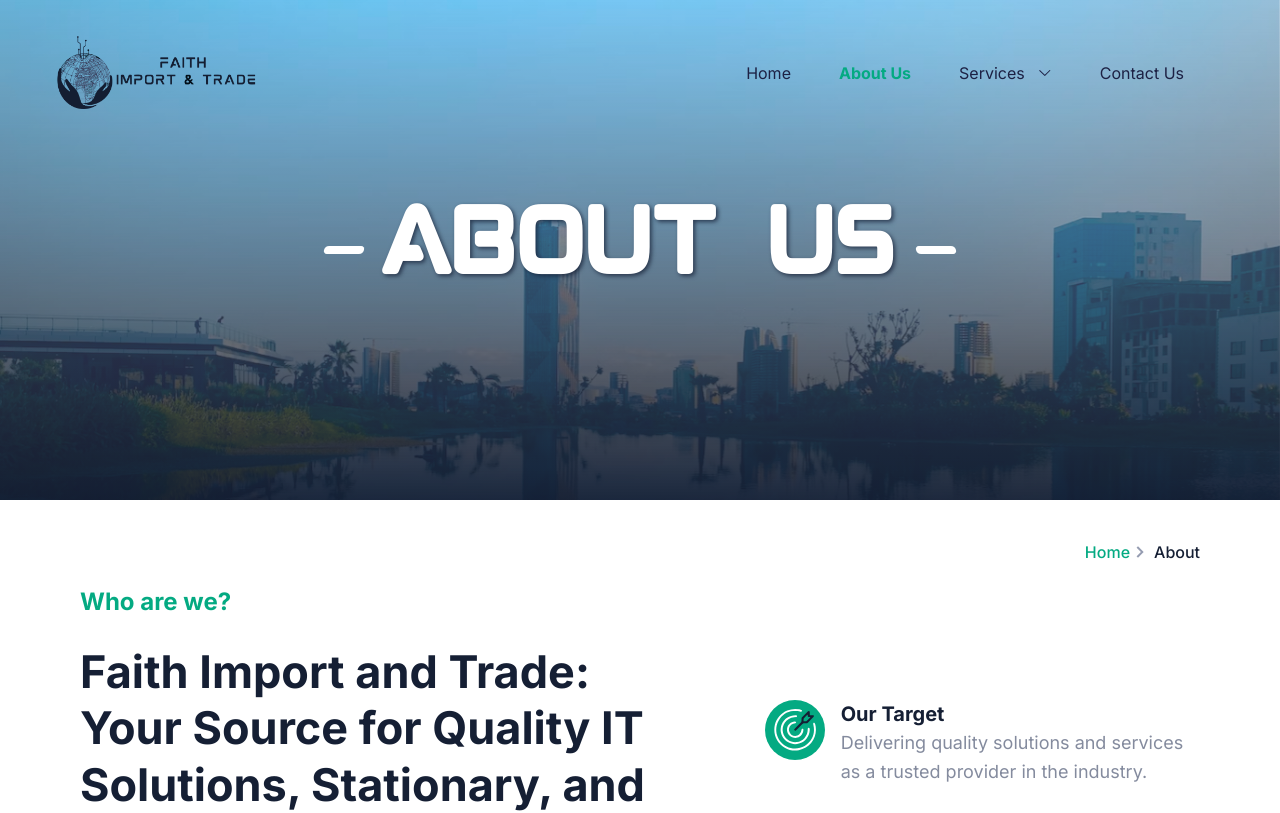
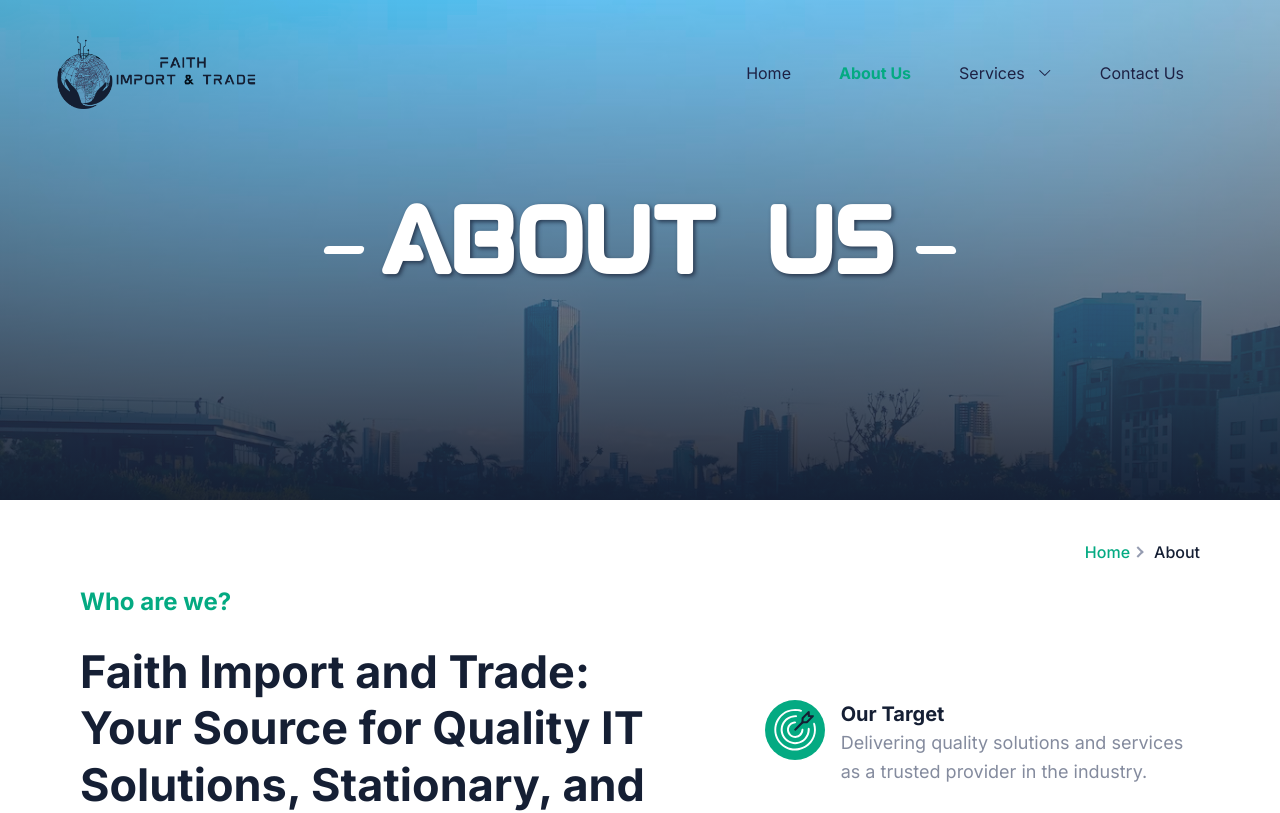
Before and after one commit to Bekione/Faith-Import-And-Trade-Website, a Next.js app: page /about in a window 1280 px wide. Shown: the top 813 px of the page. Built offline with nearby package versions, Linux system fonts and the light colour scheme.

Commit message:
added new prop

```diff
--- a/app/about/page.jsx
+++ b/app/about/page.jsx
@@ -8,7 +8,11 @@ import AboutCustomers from "@components/About/AboutCustomers";
 const page = () => {
   return (
     <section className="relative z-10 overflow-hidden pb-16 md:pb-[120px] xl:pb-[140px] 2xl:pb-[160px]">
-      <PageHeader title="About Us" imgPath="/images/about/bg-about.avif" />
+      <PageHeader
+        title="About Us"
+        imgPath="/images/about/bg-about.avif"
+        classes="bg-[url('/images/about/bg-about.avif')]"
+      />
 
       <div className="container px-5 md:px-10 pt-5 ">
         <Breadcrumb paths={["about"]} />
--- a/app/contact/page.jsx
+++ b/app/contact/page.jsx
@@ -8,6 +8,7 @@ const page = () => {
       <PageHeader
         title="Contact Us"
         imgPath="/images/contact/bg-contact.avif"
+        classes="bg-[url('/images/contact/bg-contact.avif')]"
       />
 
       <div className="container px-5 md:px-10 pt-5 ">
--- a/app/gallery/page.jsx
+++ /dev/null
@@ -1,22 +0,0 @@
-import PageHeader from "@components/Common/PageHeader";
-import Breadcrumb from "@components/Common/Breadcrumb";
-
-const page = () => {
-  return (
-    <section className="relative z-10 overflow-hidden pb-16 md:pb-[120px] xl:pb-[140px] 2xl:pb-[160px]">
-      <PageHeader
-        title="Gallery"
-        imgPath="/images/contact/bg-contact.avif"
-      />
-
-      <div className="container px-5 md:px-10 pt-5 ">
-        <Breadcrumb paths={["gallery"]} />
-        <div className="flex flex-col lg:flex-row gap-10">
-          gallery
-        </div>
-      </div>
-    </section>
-  );
-};
-
-export default page;
--- a/app/services/computer/page.jsx
+++ b/app/services/computer/page.jsx
@@ -12,6 +12,7 @@ const page = () => {
         title="Computers"
         titleExtra="Accessories"
         imgPath="/images/pages-head/bg-computer.avif"
+        classes="bg-[url('/images/pages-head/bg-computer.avif')]"
       />
 
       <div className="pt-5 ">
--- a/app/services/maintenance/page.jsx
+++ b/app/services/maintenance/page.jsx
@@ -9,6 +9,7 @@ const page = () => {
       <PageHeader
         title="Maintenance"
         imgPath="/images/pages-head/bg-maintenance.avif"
+        classes="bg-[url('/images/pages-head/bg-maintenance.avif')]"
       />
 
       <div className="pt-5 ">
--- a/app/services/page.jsx
+++ b/app/services/page.jsx
@@ -11,6 +11,7 @@ const page = () => {
       <PageHeader
         title="Our Services"
         imgPath="/images/contact/bg-contact.avif"
+        classes="bg-[url('/images/contact/bg-contact.avif')]"
       />
 
       <div className="pt-5 ">
--- a/app/services/stationery/page.jsx
+++ b/app/services/stationery/page.jsx
@@ -12,6 +12,7 @@ const page = () => {
       <PageHeader
         title="Stationery"
         imgPath="/images/pages-head/bg-stationary.avif"
+        classes="bg-[url('/images/pages-head/bg-stationery.avif')]"
       />
 
       <div className="pt-5 ">
--- a/components/Common/PageHeader.jsx
+++ b/components/Common/PageHeader.jsx
@@ -1,17 +1,17 @@
 import { mokoto } from "@utils/font/font";
 import Image from "next/image";
 
-const PageHeader = ({ title, titleExtra, imgPath }) => {
+const PageHeader = ({ title, titleExtra, imgPath, classes }) => {
   return (
     <div
-      className="relative h-[300px] md:h-[500px] w-full p-10 flex items-center justify-center mb-5"
+      className={`relative h-[300px] md:h-[500px] w-full p-10 flex items-center justify-center mb-5 ${classes} bg-cover bg-fixed `}
       style={{ clipPath: "inset(0 0 0 0)" }}
     >
       <div
         className="absolute inset-0 bg-gradient-to-b from-[#ffffff50] to-[#151F34f2] z-[5]"
         aria-hidden="true"
       />
-      <div
+      {/* <div
         className={`fixed h-full w-full top-0 left-0 z-[4]`}
         aria-hidden="true"
       >
@@ -22,7 +22,7 @@ const PageHeader = ({ title, titleExtra, imgPath }) => {
           sizes="100vw"
           className="object-cover"
         />
-      </div>
+      </div> */}
       <div className="w-[95%] sm:w-[90%] h-fit mx-auto mt-12 sm:mt-0 flex items-center justify-center gap-5 z-[9]">
         <div className="w-6 lg:w-10 h-1 sm:h-2 bg-white rounded-[4px] transform -skew-x-[16deg] shadow-xl z-[9]"></div>
         <div className="flex flex-col">
--- a/components/Services/ItemCategories.jsx
+++ b/components/Services/ItemCategories.jsx
@@ -11,7 +11,7 @@ const ItemCategories = ({ category, items }) => {
         </div>
         <div className="absolute top-1/2 transform -transform-y-1/2 h-1 w-28 bg-secondary transform skew-x-[40deg]"></div>
       </div>
-      <div className=" w-full max-w-[1500px] mx-auto flex flex-wrap gap-8 items-center justify-center">
+      <div className=" w-full max-w-[1500px] mx-auto grid grid-cols-[repeat(auto-fill,minmax(320px,1fr))] grid-gap-4">
         {items.map((item) => {
           return (
             <div
```
